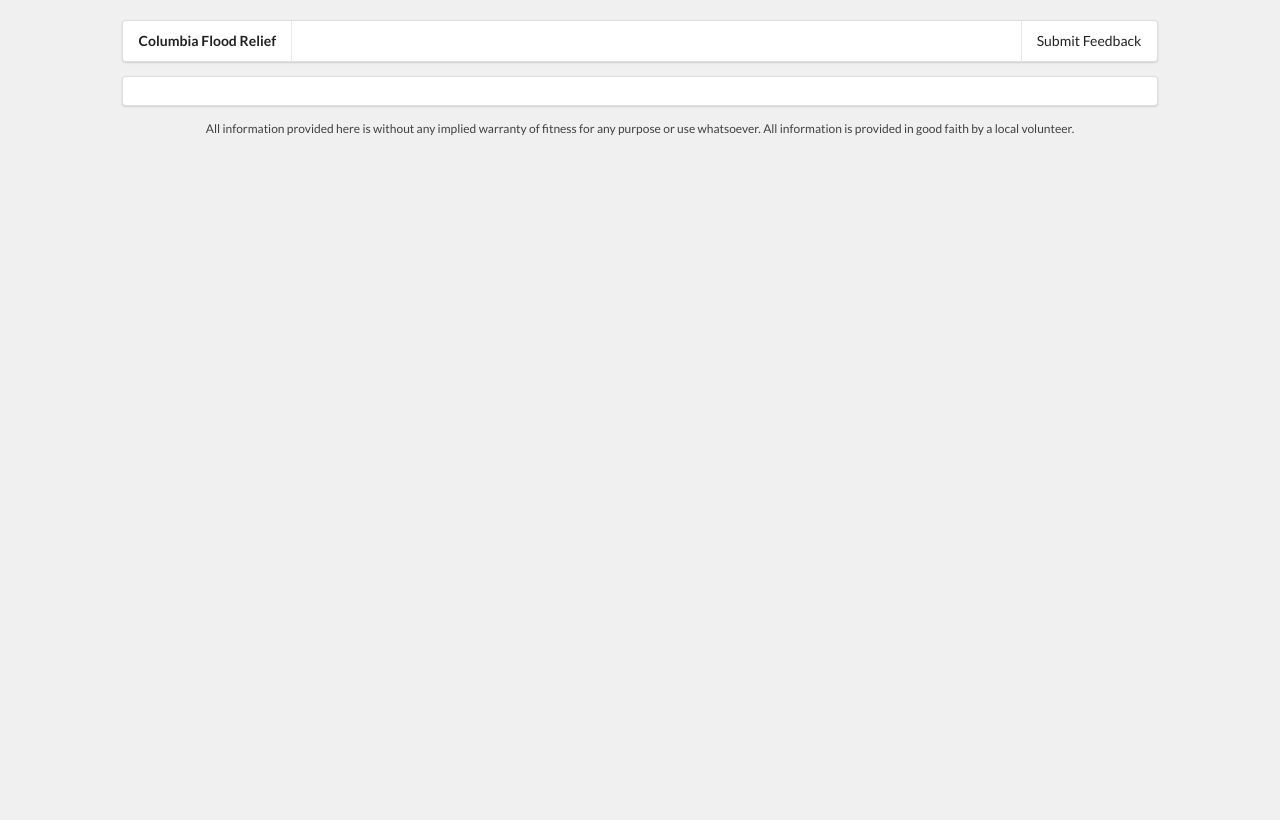
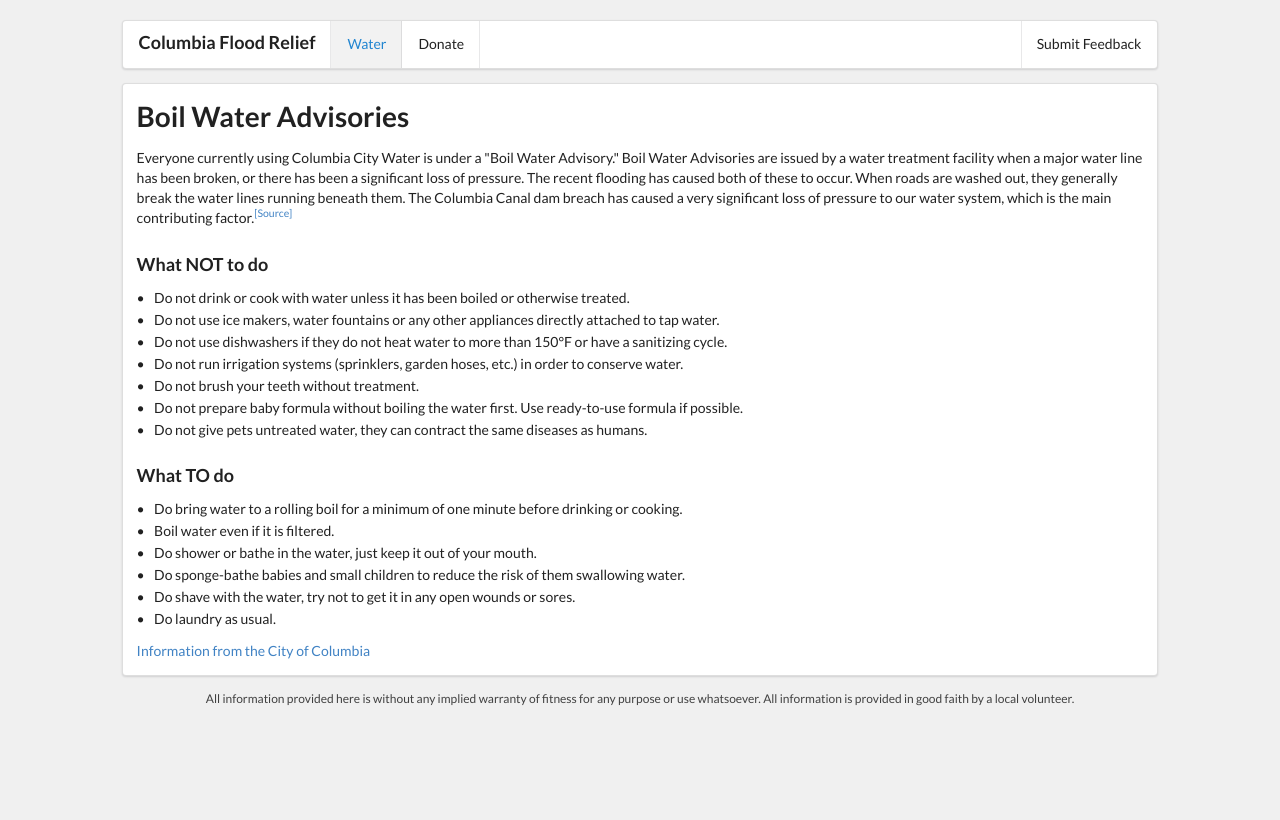
Before and after one commit to wadefletch/FloodRelief, a Flask app: page /water in a window 1280 px wide. Run offline with Flask 2, Linux system fonts and the light colour scheme; parts of the project's set-up code (start-up, migrations or seed data) failed here and were passed over; some libraries are stand-ins or nearby versions.

Commit message:
added water and donation pages

```diff
--- a/app/main/views.py
+++ b/app/main/views.py
@@ -92,3 +92,7 @@ def feedback():
 @main.route('/water')
 def water():
     return render_template('water.html')
+
+@main.route('/donate')
+def donate():
+    return render_template('donate.html')
--- a/app/templates/base.html
+++ b/app/templates/base.html
@@ -1,9 +1,11 @@
 {% from 'macros.html' import nav_link %}
-<!DOCTYPE html>
+<!doctype html>
 
 
-<html>
+<html lang="en-US">
 <head>
+    <meta charset="UTF-8">
+    <meta name="description" content="A consolidated resource for information surrounding disaster relief after the Columbia Floods of 2015">
     <script src="https://ajax.googleapis.com/ajax/libs/jquery/1.8.3/jquery.min.js"></script>
     <script src="https://cdnjs.cloudflare.com/ajax/libs/semantic-ui/2.1.4/semantic.min.js"></script>
     <script src="{{ url_for('static', filename='base.js') }}"></script>
@@ -25,7 +27,9 @@
     {% endblock %}
 </head>
 <nav class="ui {{ config['COLOR'] }} menu">
-    {{ nav_link("main.map", "<b>Columbia Flood Relief</b>") }}
+    {{ nav_link("main.map", "<span class='ui header'>Columbia Flood Relief</span>") }}
+    {{ nav_link("main.water", "Water") }}
+    {{ nav_link("main.donate", "Donate") }}
     <div class="right menu">
         {{ nav_link("main.feedback", "Submit Feedback") }}
     </div>
--- a/app/templates/map.html
+++ b/app/templates/map.html
@@ -35,7 +35,7 @@
                 <button class="ui button">Go</button>
             </form>
         </div>
-        <div class="ui {{ config['COLOR'] }} padded segment" id="legend">
+        <div class="ui {{ config['COLOR'] }} segment" id="legend">
             <div class="ui relaxed divided list">
                 <div class="item">
                     <i class="large theme middle aligned icon"></i>
--- a/app/templates/water.html
+++ b/app/templates/water.html
@@ -4,6 +4,32 @@
 
 {% block content %}
 <div class="ui segment">
+    <h1 class="ui headers">Boil Water Advisories</h1>
+    <p>Everyone currently using Columbia City Water is under a "Boil Water Advisory." Boil Water Advisories are issued
+        by a water treatment facility when a major water line has been broken, or there has been a significant loss of
+        pressure. The recent flooding has caused both of these to occur. When roads are washed out, they generally break
+        the water lines running beneath them. The Columbia Canal dam breach has caused a very significant loss of
+        pressure to our water system, which is the main contributing factor.<sup><a href="https://www.columbiasc.net/drinking-water/advisories">[Source]</a></sup></p>
+    <h3 class="ui header">What NOT to do</h3>
+    <ul class="ui list">
+        <li>Do not drink or cook with water unless it has been boiled or otherwise treated.</li>
+        <li>Do not use ice makers, water fountains or any other appliances directly attached to tap water.</li>
+        <li>Do not use dishwashers if they do not heat water to more than 150&degF or have a sanitizing cycle.</li>
+        <li>Do not run irrigation systems (sprinklers, garden hoses, etc.) in order to conserve water.</li>
+        <li>Do not brush your teeth without treatment.</li>
+        <li>Do not prepare baby formula without boiling the water first. Use ready-to-use formula if possible.</li>
+        <li>Do not give pets untreated water, they can contract the same diseases as humans.</li>
+    </ul>
+    <h3 class="ui header">What TO do</h3>
+    <ul class="ui list">
+        <li>Do bring water to a rolling boil for a minimum of one minute before drinking or cooking.</li>
+        <li>Boil water even if it is filtered.</li>
+        <li>Do shower or bathe in the water,  just keep it out of your mouth.</li>
+        <li>Do sponge-bathe babies and small children to reduce the risk of them swallowing water.</li>
+        <li>Do shave with the water,  try not to get it in any open wounds or sores.</li>
+        <li>Do laundry as usual.</li>
+    </ul>
 
+    <a href="https://www.columbiasc.net/depts/utilities-engineering/docs/dw/cdc-awwa-what-to-do-during-a-boil-water-advisory.pdf">Information from the City of Columbia</a>
 </div>
 {% endblock %}
```
Also changed, not shown: app/templates/donate.html (added, +40 -0 lines), 1 other file.
